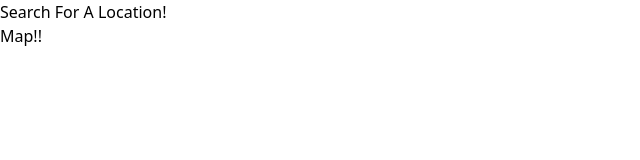
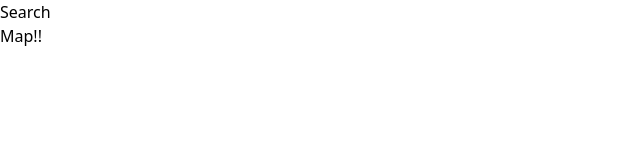
Before and after one commit to danporeda/Map-Search, a React (Vite) app: page / in a window 1280 px wide. Shown: the top 160 px of the page, without its empty margins (0-640 px from the left). Built offline with nearby package versions, Linux system fonts and the light colour scheme.

Commit message:
added /api/search for search function to fetch term data and return as a Place

```diff
--- a/src/App.tsx
+++ b/src/App.tsx
@@ -9,7 +9,7 @@
   return (
    <div className="h-screen w-screen grid grid-cols-12">
     <div className="col-span-3 p-3">
-      <LocationSearch />
+      <LocationSearch onPlaceClick={(p) => setPlace(p)}/>
     </div>
     <div className="col-span-9">
       <Map place={place}/>
--- /dev/null
+++ b/src/api/search.ts
@@ -0,0 +1,31 @@
+import type { Place } from './Place';
+
+interface SearchResponse {
+  features: {
+    geometry: {
+      coordinates: number[]
+    }
+    properties: {
+      display_name: string,
+      place_id: number
+    }
+  }[]
+}
+
+export const search = async (term: string) => {
+  const res = await fetch(
+    `https://nominatim.openstreetmap.org/search?q=${term}&format=geojson&addressdetails=1&layer=address&limit=5`
+  );
+  const data: SearchResponse = await res.json();
+
+  const places: Place[] = data.features.map((feature) => {
+    return {
+      id: feature.properties.place_id,
+      name: feature.properties.display_name,
+      longitude: feature.geometry.coordinates[1],
+      latitude: feature.geometry.coordinates[0]
+    }
+  });
+
+  return places;
+}
--- a/src/components/LocationSearch.tsx
+++ b/src/components/LocationSearch.tsx
@@ -1,16 +1,34 @@
 import { Place } from '../api/Place';
 import { useState } from 'react';
+import { search } from '../api/search';
 
 interface LocationSearchProps {
   onPlaceClick: (place: Place) => void;
 }
 
 export default function LocationSearch({ onPlaceClick }: LocationSearchProps) {
+  const [term, setTerm] = useState('');
   const [places, setPlaces] = useState<Place[]>([])
+
+  const handleSubmit = async (event: React.FormEvent<HTMLFormElement>) => {
+    event.preventDefault();
+
+    search(term);
+  }
 
   return (
     <div>
-      Search For A Location!
+      <form onSubmit={handleSubmit}>
+        <label className="font-bold" htmlFor="term">
+          Search
+        </label>
+        <input
+          className="border border-gray-300 rounded-md shadow-sm focus:border-indigo-500 px-4 p-y2 w-full"
+          id="term"
+          value={term}
+          onChange={e => setTerm(e.target.value)}
+        />
+      </form>
     </div>
   );
 }
```
